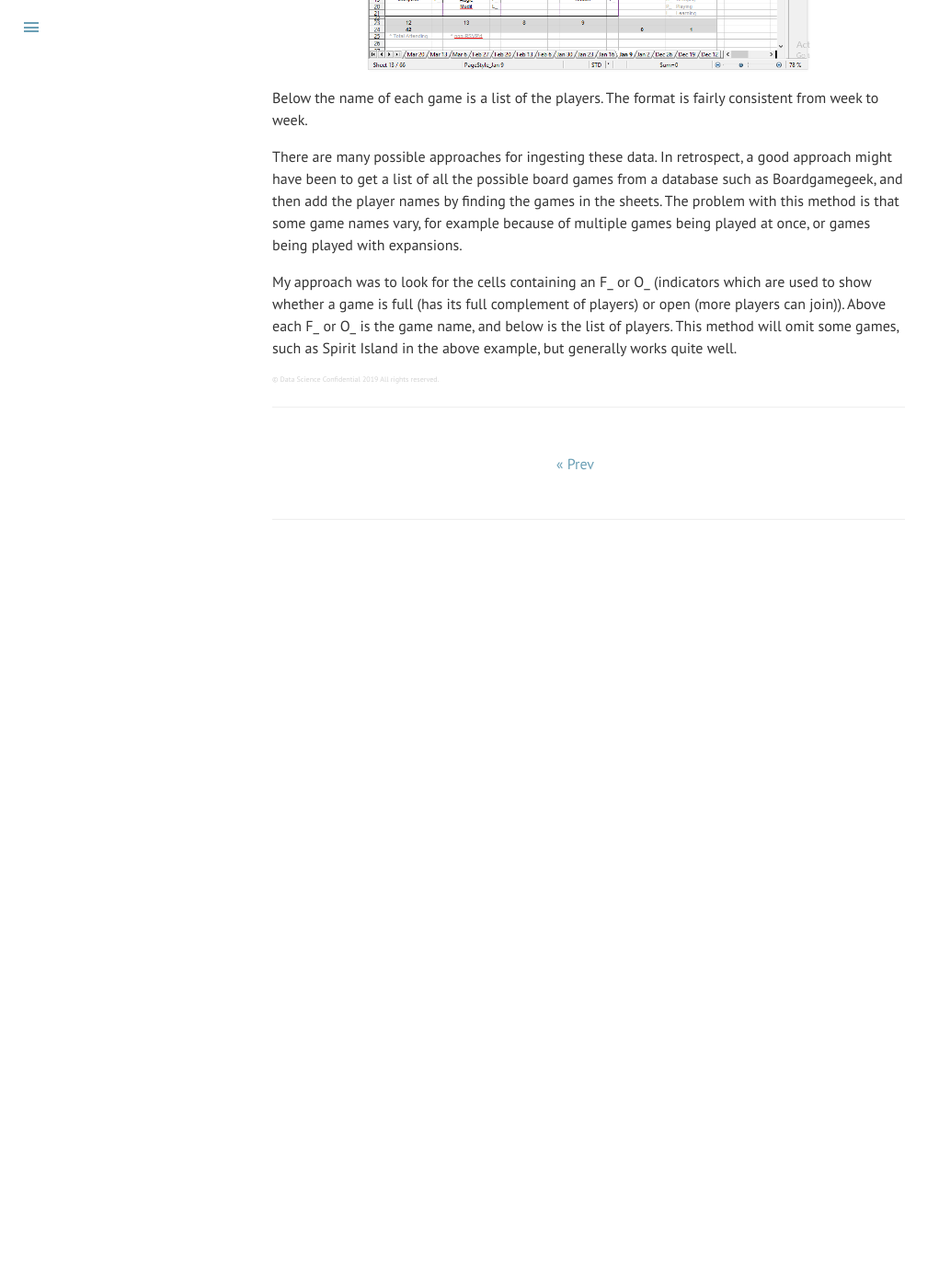
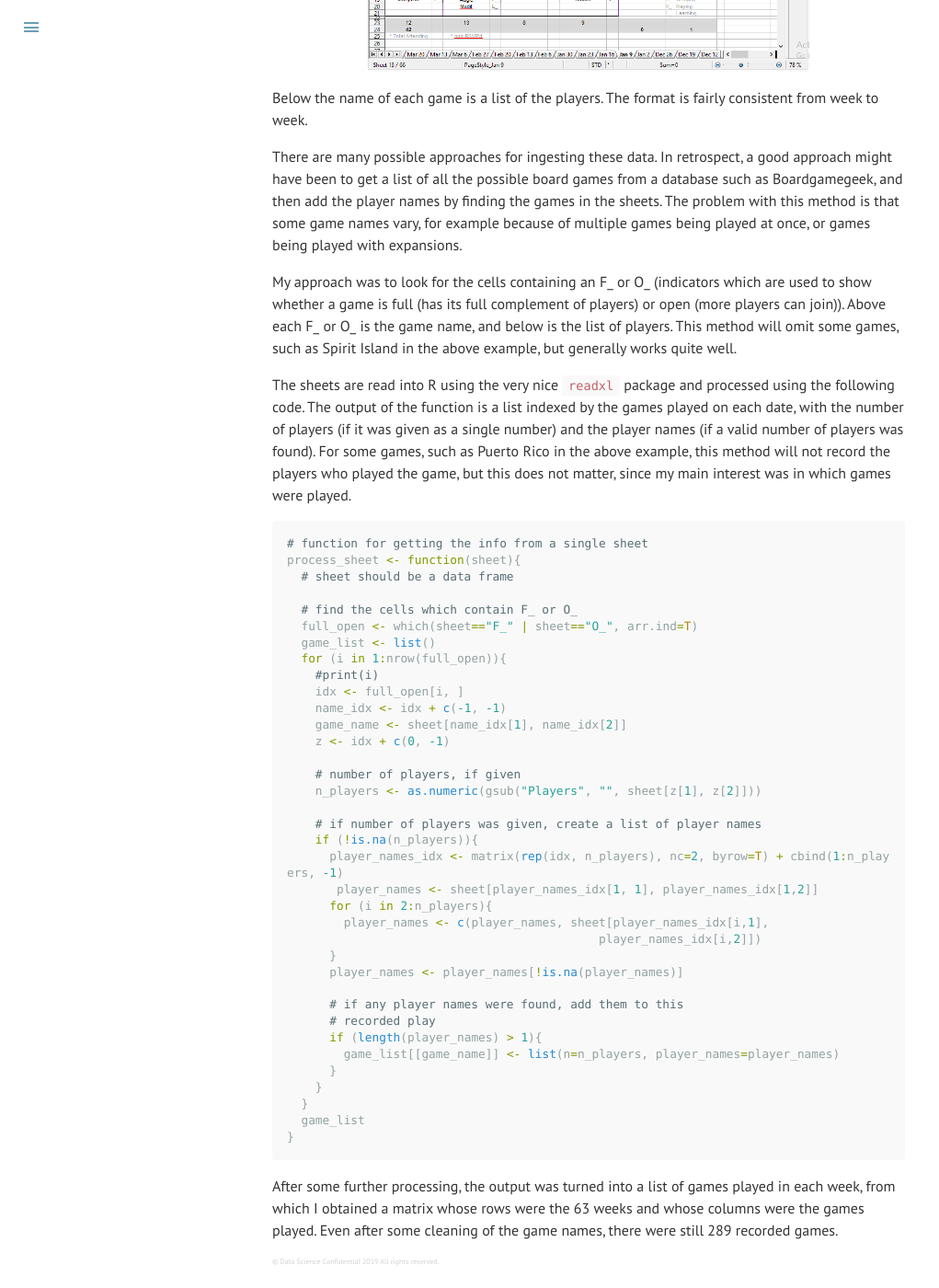
Before and after one commit to datascienceconfidential/datascienceconfidential.github.io, a Jekyll site: the page built from _posts/2019-05-29-board-game-eda.md, in a window 1280 px wide and 1400 px high, scrolled down 725 px. Shown: the whole window at 92% size, without its empty margins (0-1021 px from the left). Built offline with Jekyll 4.4.1, drawn with Linux system fonts in a browser that asks for light colours; comment, search, counter and statistics services are not loaded; before the commit the page ends 1355 px from its top, so only the background shows below that.

Commit message:
R code added

````diff
--- a/_posts/2019-05-29-board-game-eda.md
+++ b/_posts/2019-05-29-board-game-eda.md
@@ -26,3 +26,50 @@ expansions.
 My approach was to look for the cells containing an F_ or O_ (indicators which are used to show whether a game is full (has its full
 complement of players) or open (more players can join)). Above each F_ or O_ is the game name, and below is the list of players. This
 method will omit some games, such as Spirit Island in the above example, but generally works quite well.
+
+The sheets are read into R using the very nice `readxl` package and processed using the following code. The output of the function is a
+list indexed by the games played on each date, with the number of players (if it was given as a single number) and the player names (if
+a valid number of players was found). For some games, such as Puerto Rico in the above example, this method will not record the players
+who played the game, but this does not matter, since my main interest was in which games were played.
+
+```r
+# function for getting the info from a single sheet
+process_sheet <- function(sheet){
+  # sheet should be a data frame
+
+  # find the cells which contain F_ or O_
+  full_open <- which(sheet=="F_" | sheet=="O_", arr.ind=T)
+  game_list <- list()
+  for (i in 1:nrow(full_open)){
+    #print(i)
+    idx <- full_open[i, ]
+    name_idx <- idx + c(-1, -1)
+    game_name <- sheet[name_idx[1], name_idx[2]]
+    z <- idx + c(0, -1)
+
+    # number of players, if given
+    n_players <- as.numeric(gsub("Players", "", sheet[z[1], z[2]]))
+
+    # if number of players was given, create a list of player names
+    if (!is.na(n_players)){
+      player_names_idx <- matrix(rep(idx, n_players), nc=2, byrow=T) + cbind(1:n_players, -1)
+       player_names <- sheet[player_names_idx[1, 1], player_names_idx[1,2]]
+      for (i in 2:n_players){
+        player_names <- c(player_names, sheet[player_names_idx[i,1],
+                                            player_names_idx[i,2]])
+      }
+      player_names <- player_names[!is.na(player_names)]
+
+      # if any player names were found, add them to this
+      # recorded play
+      if (length(player_names) > 1){
+        game_list[[game_name]] <- list(n=n_players, player_names=player_names)
+      }
+    }
+  }
+  game_list
+}
+```
+
+After some further processing, the output was turned into a list of games played in each week, from which I obtained a matrix whose rows
+were the 63 weeks and whose columns were the games played. Even after some cleaning of the game names, there were still 289 recorded games.
````
